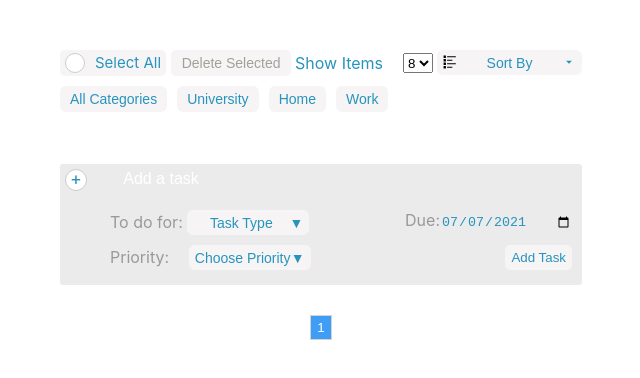
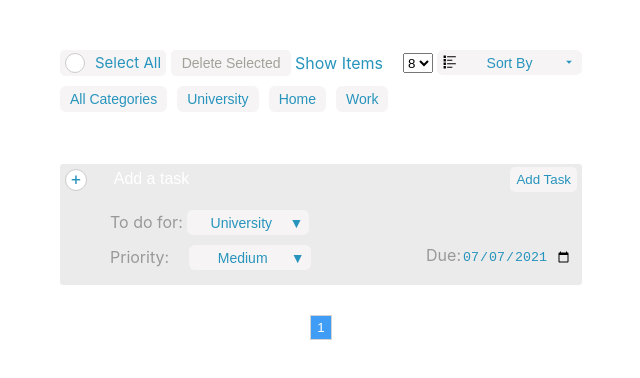
Before and after one commit to gurami98/todo-app-react, a React (Create React App) app: page / in a window 1280 px wide. Shown: the top 378 px of the page, without its empty margins (319-959 px from the left). Built offline with nearby package versions, Linux system fonts and the light colour scheme; the HTML template or start-up script is replaced by a standard one.

Commit message:
small bugfixes v2

```diff
--- a/src/App.css
+++ b/src/App.css
@@ -81,12 +81,21 @@
   margin-left: 15px;
 }
 
-.row1 input[type="date"] {
+.row2 input[type="date"] {
   color: #2794BD;
   border: 0;
   background-color: transparent;
   outline: none;
-  width: 131px;
+  position: relative;
+  width: 110px;
+}
+
+.row2 input[type="date"]::-webkit-calendar-picker-indicator {
+  margin-inline-start: unset;
+  position: absolute;
+  right: 0;
+  bottom: 0;
+  padding-left: 100%;
 }
 
 .round input[type="checkbox"]:checked + label:after {
@@ -279,6 +288,7 @@ ul li span{
 
 .add-new-item input{
   width: 78px;
+  outline: none;
 }
 
 .add-new-item button{
--- a/src/App.js
+++ b/src/App.js
@@ -63,15 +63,15 @@ const App = () => {
 																												filterDropdownData: [filterData.az, filterData.za, filterData.oldest, filterData.newest, filterData.dueAsc,
 																																							filterData.dueDesc, filterData.prioAsc, filterData.prioDesc],
 																												filterDropdownText: defaultFilterText})
-	let defaultTypeText = 'Task Type'
+	let defaultTypeText = 'University'
 	const [typeDropdown, setTypeDropdown] = useState({typeDropdownShow: false,
 																										typeDropdownData: [...JSON.parse(myStorage.getItem('typeDropdownData'))],
 																										typeDropdownInput: '',
 																										typeDropdownText: defaultTypeText})
 
-	let defaultPriorityText = 'Choose Priority'
+	let defaultPriorityText = 'Medium'
 	const [priorityDropdown, setPriorityDropdown] = useState({priorityDropdownShow: false,
-																														priorityDropdownData: ['Low', 'Normal', 'High'],
+																														priorityDropdownData: ['Low', 'Medium', 'High'],
 																														priorityDropdownDataNumbers: [1, 2, 3],
 																														priorityDropdownText: defaultPriorityText})
 
@@ -154,7 +154,7 @@ const App = () => {
 	document.addEventListener("mousedown", handleClickOutside);
 
 	const handleSubmit = (text) => {
-		if (text.trim() && typeDropdown.typeDropdownText !== defaultTypeText && priorityDropdown.priorityDropdownText !== defaultPriorityText && dueDate.trim()) {
+		if (text.trim() && dueDate.trim()) {
 			let dateAdded = new Date()
 			let priorityIndex = priorityDropdown.priorityDropdownData.indexOf(priorityDropdown.priorityDropdownText)
 
@@ -164,7 +164,7 @@ const App = () => {
 			setList(newArr)
 			setTypeDropdown({...typeDropdown, typeDropdownText: defaultTypeText})
 			setPriorityDropdown({...priorityDropdown, priorityDropdownText: defaultPriorityText})
-			setDueDate('')
+			setDueDate(currentDate)
 			let listCount = newArr.length
 			let pageCount = Math.ceil(listCount / itemsToShow)
 			if (!listCount) setPaginationInfo({...paginationInfo, pageNumbers: [1]})
@@ -237,7 +237,7 @@ const App = () => {
 			<div id="checker">
 				<div className='select-delete-main-container'>
 					<div className="round">
-						<input type="checkbox" id="select-all" name="select-all" checked={checkedAll} />
+						<input type="checkbox" id="select-all" name="select-all" checked={checkedAll} readOnly />
 						<label htmlFor="checkbox" onClick={tick}/>
 						<span>Select All</span>
 					</div>
@@ -268,6 +268,7 @@ const App = () => {
 			<Categories typeDropdown={typeDropdown} list={list} setList={setList}/>
 
 			<Form handleSubmit={handleSubmit}
+			      currentDate={currentDate}
 			      text={text} setText={setText}
 			      dueDate={dueDate} setDueDate={setDueDate}
 			      typeDropdown={typeDropdown} setTypeDropdown={setTypeDropdown}
--- a/src/components/Categories.js
+++ b/src/components/Categories.js
@@ -30,10 +30,15 @@ const Container = styled.div`
 		box-sizing: border-box;
 	@media (max-width: 800px){
 		&{
-			width: 90%;
+			width: 382px;
 			margin: 20px 20px 0;
 		}
 	}
+  @media (max-width: 450px){
+	  &{
+		  width: 90%;
+	  }
+  }
 `
 
 const Button = styled.button`
--- a/src/components/Form.js
+++ b/src/components/Form.js
@@ -25,7 +25,7 @@ const StyledForm = styled.form`
 const Input = styled.input`
   text-indent: 5px;
   border-radius: 5px;
-	width: 90%;
+	width: 75%;
   height: 25px;
   outline: none;
 	border: 0;
@@ -36,7 +36,7 @@ const Input = styled.input`
 		font-size: 16px;
 	}
   @media (max-width: 800px){
-	  width: 100%;
+	  width: 60%;
     margin-right: 0;
   }
 `
@@ -51,7 +51,7 @@ const Button = styled.button`
   border: 0;
 	color: #2794BD;
   background-color: #F6F4F4;
-	margin-left: 30px;
+	//margin-left: 30px;
   @media (max-width: 800px){
 	  margin-left: 0;
   }
@@ -87,7 +87,7 @@ const Wrapper = styled.div`
 	}
 `
 
-const Form = ({text, setText, handleSubmit, typeDropdown, setTypeDropdown, priorityDropdown, setPriorityDropdown, dueDate, setDueDate}) => {
+const Form = ({text, setText, handleSubmit, typeDropdown, setTypeDropdown, priorityDropdown, setPriorityDropdown, dueDate, setDueDate, currentDate}) => {
 	const dropdownItemsRef = useRef(null)
 	const dropdownBtn = useRef(null)
 	const dropdownItemsRef2 = useRef(null)
@@ -170,6 +170,10 @@ const Form = ({text, setText, handleSubmit, typeDropdown, setTypeDropdown, prior
 			<div className="input-container">
 				<label onClick={handleToggle}>+</label>
 				<Input onFocus={()=>setWrapperVisible(true)} id='add-item' placeholder='Add a task' autoFocus type="text" value={text} onChange={e => setText(e.target.value)} onKeyDown={handleFormInputKeyPress}/>
+
+				<Button type='button' onClick={handleFormInput}>
+					Add Task
+				</Button>
 			</div>
 			<Wrapper visible={wrapperVisible}>
 				<div className="row1">
@@ -190,10 +194,6 @@ const Form = ({text, setText, handleSubmit, typeDropdown, setTypeDropdown, prior
 							</div>
 						</div>
 					</div>
-					<div>
-						<label htmlFor="due-date">Due:</label>
-						<input value={dueDate} onChange={(e) => handleDate(e)} type="date" id="due-date" name="due-date"/>
-					</div>
 				</div>
 
 				<div className="row2">
@@ -210,9 +210,10 @@ const Form = ({text, setText, handleSubmit, typeDropdown, setTypeDropdown, prior
 							</div>
 						</div>
 					</div>
-					<Button type='button' onClick={handleFormInput}>
-						Add Task
-					</Button>
+					<div>
+						<label htmlFor="due-date">Due:</label>
+						<input value={dueDate} onChange={(e) => handleDate(e)} type="date" min={currentDate} id="due-date" name="due-date"/>
+					</div>
 				</div>
 
 
--- a/src/components/Item.js
+++ b/src/components/Item.js
@@ -22,7 +22,7 @@ const ListItem = styled.li`
   }
 
   ${props => props.timeLeft < 48 &&
-          `border: 2px solid red`
+          `background-color: #FFE6E6`
   }
 
 `
```
